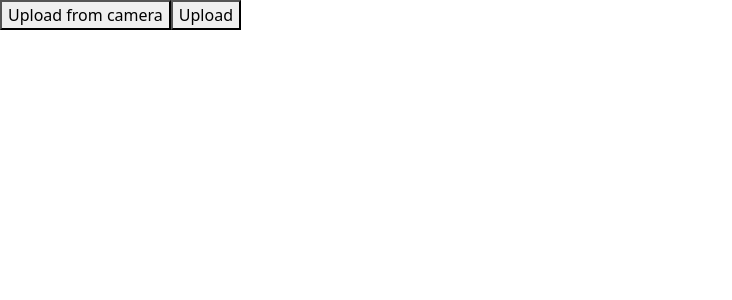
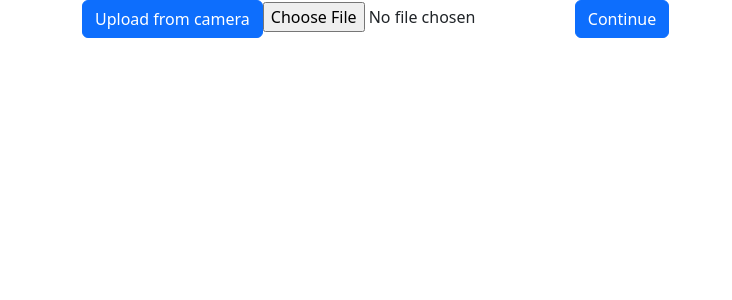
Before and after one commit to DaveSharma-Hub/HackTheChange2023-4thFloor, a React (Vite) app in the folder frontend/: page /uploadImage in a window 1280 px wide. Shown: the top 300 px of the page, without its empty margins (0-732 px from the left). Built offline with nearby package versions, Linux system fonts and the light colour scheme.

Commit message:
other changes

```diff
--- a/frontend/src/api/utils.js
+++ b/frontend/src/api/utils.js
@@ -48,7 +48,28 @@ async function getFoodPrint(foodItem){
     }
 }
 
+async function getFoodMLData(imageSrc){
+    try{
+        const options = {
+            method: 'POST',
+            url: 'http://localhost:60266/predict',
+            headers: {
+                'Content-Type':'application/json',
+            },
+            data:{
+                imagePath:imageSrc
+            }
+        };
+        const d = await axios.request(options);
+        console.log(d);
+    }catch(e){
+        console.log(e);
+    }
+}
+
+
 export {
     getFoodVisorData,
-    getFoodPrint
+    getFoodPrint,
+    getFoodMLData
 }
--- a/frontend/src/components/Results.jsx
+++ b/frontend/src/components/Results.jsx
@@ -6,9 +6,9 @@ import Card from 'react-bootstrap/Card';
 // eslint-disable-next-line react/prop-types
 export default function Results({data}){
     return(
-        <Container style={{ marginTop: "100px" }}>
+        <Container>
             <Row className="justify-content-md-center">
-                <Col xs="12" md="6" lg="6" style={{ marginTop: "100px" }}>
+                <Col xs="6" md="6" lg="6">
                     {
                         // eslint-disable-next-line react/prop-types
                         data?.map(({category, footprint, group, name, rating_quality},index)=>{
--- a/frontend/src/pages/UploadImagePage.jsx
+++ b/frontend/src/pages/UploadImagePage.jsx
@@ -1,6 +1,6 @@
 import { useCallback, useRef, useState } from "react";
 import Webcam from "react-webcam";
-import { getFoodPrint } from "../api/utils";
+import { getFoodMLData, getFoodPrint } from "../api/utils";
 import CircularProgress from '@mui/material/CircularProgress';
 import Box from '@mui/material/Box';
 import Container from "react-bootstrap/Container";
@@ -11,14 +11,14 @@ import ListGroup from "react-bootstrap/ListGroup";
 import Image from "react-bootstrap/Image";
 import Button from "react-bootstrap/Button";
 import "./styles.css";
-import borderImage from './border.png';
 import Results from "../components/Results";
+import { LinearProgress, Stack } from "@mui/material";
 
 const UploadImagePage = () => {
   const webcamRef = useRef(null);
   const [imgSrc, setImgSrc] = useState(null);
   const [ videoConstraints, setVideoConstraints] = useState({
-    width: 500,
+    width: 550,
     height: 400,
     facingMode: { exact: "environment" },
   });
@@ -37,12 +37,60 @@ const UploadImagePage = () => {
     setFirstPage(false);
     setLoading(true);
     setProgressStatement('Receiving image characteristics');
-    //await new Promise((res)=>{setTimeout(res,1000)});
+    await new Promise((res)=>{setTimeout(res,1000)});
+    const imageD = await getFoodMLData(imgSrc);
+    console.log(imageD);
     setProgressStatement('Calculating emission');
-    const data = await getFoodPrint('bread');
-    //await new Promise((res)=>{setTimeout(res,1000)});
+    //const data = await getFoodPrint('bread');
+    await new Promise((res)=>{setTimeout(res,1000)});
+    const data = [
+        {
+            category:'Grain',
+            footprint:1.23,
+            group:'Grains',
+            name:'Bread',
+            rating_quality:1
+        },
+        {
+            category:'Grain',
+            footprint:1.23,
+            group:'Grains',
+            name:'Bread',
+            rating_quality:1
+        },
+        {
+            category:'Grain',
+            footprint:1.23,
+            group:'Grains',
+            name:'Bread',
+            rating_quality:1
+        },
+        {
+            category:'Grain',
+            footprint:1.23,
+            group:'Grains',
+            name:'Bread',
+            rating_quality:1
+        },
+    ]
     setResults(data);
     setLoading(false);
+  }
+
+    async function getBase64(file) {
+        return new Promise((resolve, reject) => {
+          const reader = new FileReader()
+          reader.readAsDataURL(file)
+          reader.onload = () => {
+            resolve(reader.result)
+          }
+          reader.onerror = reject
+        })
+      }
+
+  const handleUploadImageFromLocal = async(e) => {
+    const res = await getBase64(e.target.files[0]);
+    setImgSrc(res);
   }
 
   return (
@@ -53,11 +101,13 @@ const UploadImagePage = () => {
         {
         useCamera ?
         <div>
-            <Container style={{ marginTop: "100px" }}>
+            <Container>
                <Row className="justify-content-md-center">
                 <Col xs="12" md="6" lg="6" style={{ marginTop: "100px" }}>
-                        <img src={borderImage}/>
                         <Webcam
+                            style={{
+                                borderRadius:'25px'
+                            }}
                             audio={false}
                             ref={webcamRef}
                             screenshotFormat="image/png"
@@ -65,7 +115,10 @@ const UploadImagePage = () => {
                             minScreenshotWidth={100}
                             minScreenshotHeight={100}
                         />
-                    <Col>
+                    <Col style={{
+                        display:'flex',
+                        justifyContent:'center',
+                        alignItem:'center'}}>
                         <Button onClick={()=>{
                             setVideoConstraints({
                                 ...videoConstraints,
@@ -83,22 +136,44 @@ const UploadImagePage = () => {
             </div>
             : null
         }
-        <button onClick={()=>{setUseCamera(true)}}>Upload from camera</button>
-        <button onClick={()=>{handleUploadImage()}}>Upload</button>
+        <Container>
+            <Col>
+                <Button onClick={()=>{setUseCamera(true)}}>Upload from camera</Button>
+                <input type="file" id="myFile" name="filename" onChange={handleUploadImageFromLocal}/>
+                <Button onClick={()=>{handleUploadImage()}}>Continue</Button>
+            </Col>
+        </Container>
       </div>
       :
       loading
       ?
       <div>
-        <Box sx={{ display: 'flex' }}>
-            <h1>{ProgressStatement}</h1>
-            <CircularProgress />
-        </Box>
+         <Container style={{ marginTop: "100px" }}>
+               <Row className="justify-content-md-center">
+                <Col xs="12" md="6" lg="6" style={{ marginTop: "100px" }}>
+                    <Stack sx={{ width: '100%', color: 'grey.500' }} spacing={2}>
+                        <h1>{ProgressStatement}</h1>
+                        <LinearProgress color="secondary" />
+                        <LinearProgress color="success" />
+                    </Stack>
+                </Col>
+            </Row>
+        </Container>
       </div>
       :
       <div>
-        <img src={imgSrc} />
-        <Results data={results} />
+        <Container style={{ marginTop: "100px" }}>
+            <Row className="justify-content-md-center">
+                <Col xs="12" md="6" lg="6" style={{ marginTop: "50px" }}>
+                    <img src={imgSrc} style={{borderRadius:'20px'}}/>
+                </Col>
+                <Col xs="12" md="6" lg="6" style={{ marginTop: "50px" }}>
+                    <div style={{height:'80vh', overflowY:'auto'}}>
+                        <Results data={results} />
+                    </div>
+                </Col>
+            </Row>
+        </Container>
       </div>
     }
     </>
```
